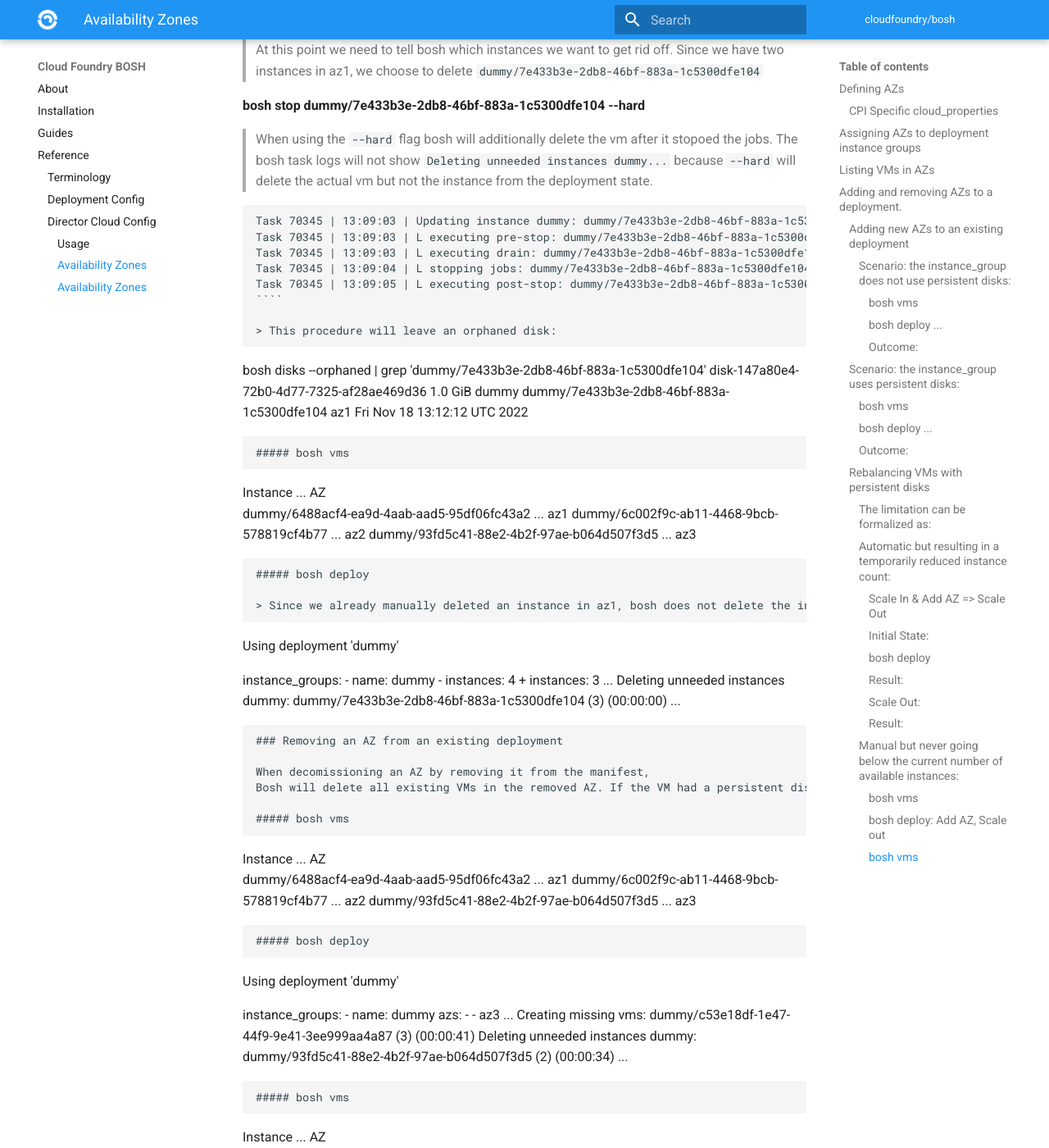
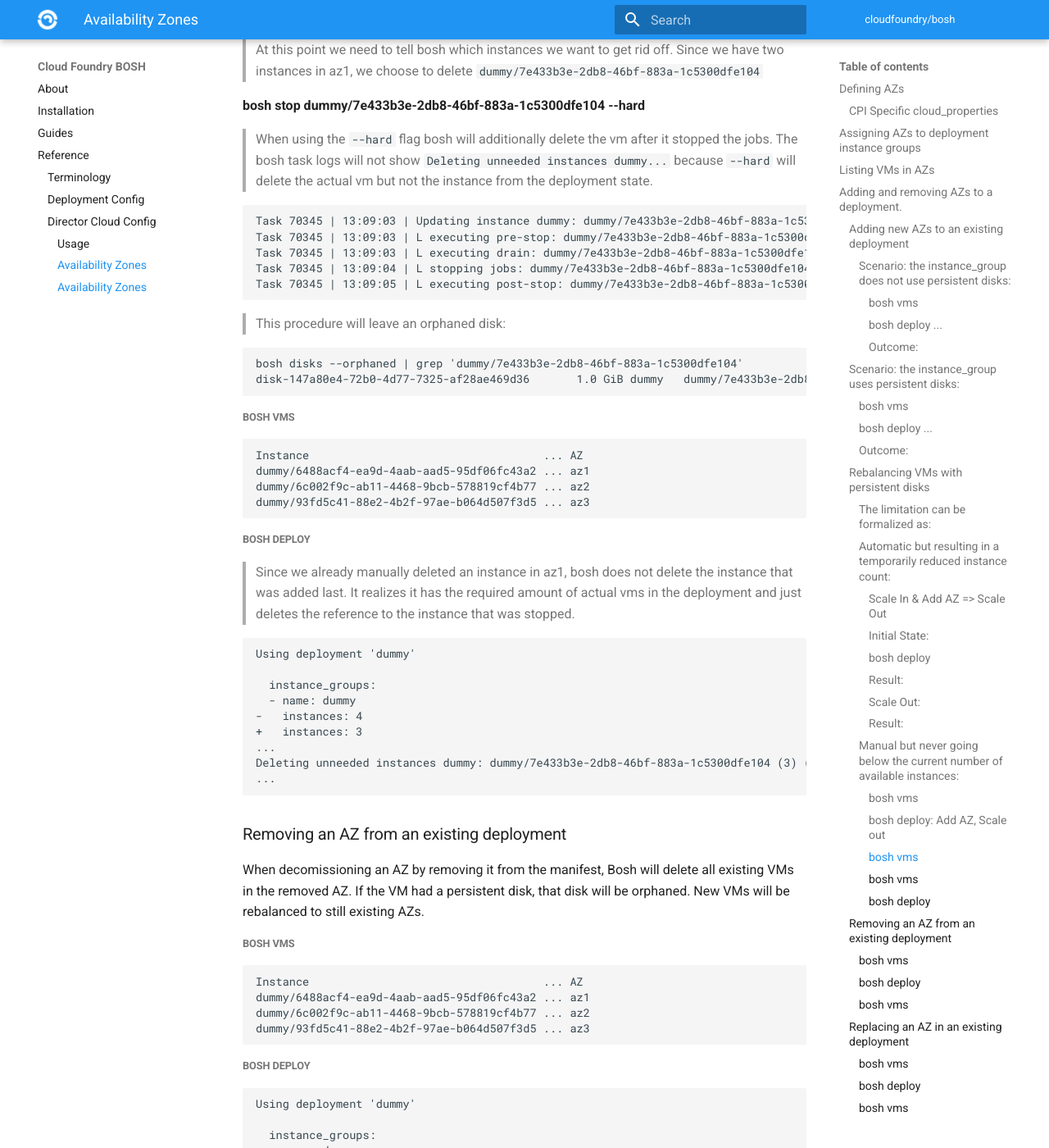
Before and after one commit to cloudfoundry/docs-bosh, an MkDocs documentation site: the page built from content/azs.md, in a window 1280 px wide and 1400 px high, scrolled down 8286 px. Shown: the whole window at 82% size. Built offline with MkDocs 1.6.1 and Material for MkDocs 9.7.7, drawn with Linux system fonts in a browser that asks for light colours; old or Windows-style settings are respelled for this version of MkDocs; some of the changed text lies outside the part shown.

Commit message:
Fix code formatting on AZs page.

`````diff
--- a/content/azs.md
+++ b/content/azs.md
@@ -245,6 +245,7 @@ dummy/3697cb63-5329-4b61-8251-6acd73fe5d8b ... az3
 ```
 
 Removing 1 Instance will result in:
+
 ```
 Instance                                   ... AZ
 dummy/6488acf4-ea9d-4aab-aad5-95df06fc43a2 ... az1
@@ -349,7 +350,7 @@ dummy/93fd5c41-88e2-4b2f-97ae-b064d507f3d5 ... az3
 
 **bosh stop dummy/7e433b3e-2db8-46bf-883a-1c5300dfe104 --hard**
 
-> When using the `--hard` flag bosh will additionally delete the vm after it stopoed the jobs. The bosh task logs will not show `Deleting unneeded instances dummy...` because `--hard` will delete the actual vm but not the instance from the deployment state.
+> When using the `--hard` flag bosh will additionally delete the vm after it stopped the jobs. The bosh task logs will not show `Deleting unneeded instances dummy...` because `--hard` will delete the actual vm but not the instance from the deployment state.
 
 ```
 Task 70345 | 13:09:03 | Updating instance dummy: dummy/7e433b3e-2db8-46bf-883a-1c5300dfe104 (3)
@@ -357,9 +358,10 @@ Task 70345 | 13:09:03 | L executing pre-stop: dummy/7e433b3e-2db8-46bf-883a-1c53
 Task 70345 | 13:09:03 | L executing drain: dummy/7e433b3e-2db8-46bf-883a-1c5300dfe104 (3)
 Task 70345 | 13:09:04 | L stopping jobs: dummy/7e433b3e-2db8-46bf-883a-1c5300dfe104 (3)
 Task 70345 | 13:09:05 | L executing post-stop: dummy/7e433b3e-2db8-46bf-883a-1c5300dfe104 (3) (00:00:54)
-````
+```
 
 > This procedure will leave an orphaned disk:
+
 ```
 bosh disks --orphaned | grep 'dummy/7e433b3e-2db8-46bf-883a-1c5300dfe104'
 disk-147a80e4-72b0-4d77-7325-af28ae469d36       1.0 GiB dummy   dummy/7e433b3e-2db8-46bf-883a-1c5300dfe104      az1     Fri Nov 18 13:12:12 UTC 2022
@@ -376,6 +378,7 @@ dummy/93fd5c41-88e2-4b2f-97ae-b064d507f3d5 ... az3
 ##### bosh deploy
 
 > Since we already manually deleted an instance in az1, bosh does not delete the instance that was added last. It realizes it has the required amount of actual vms in the deployment and just deletes the reference to the instance that was stopped.
+
 ```
 Using deployment 'dummy'
 
`````
